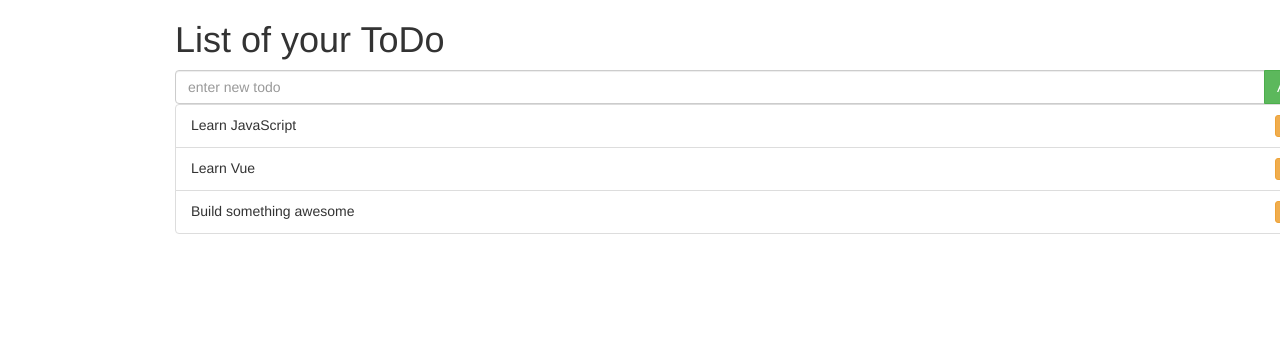
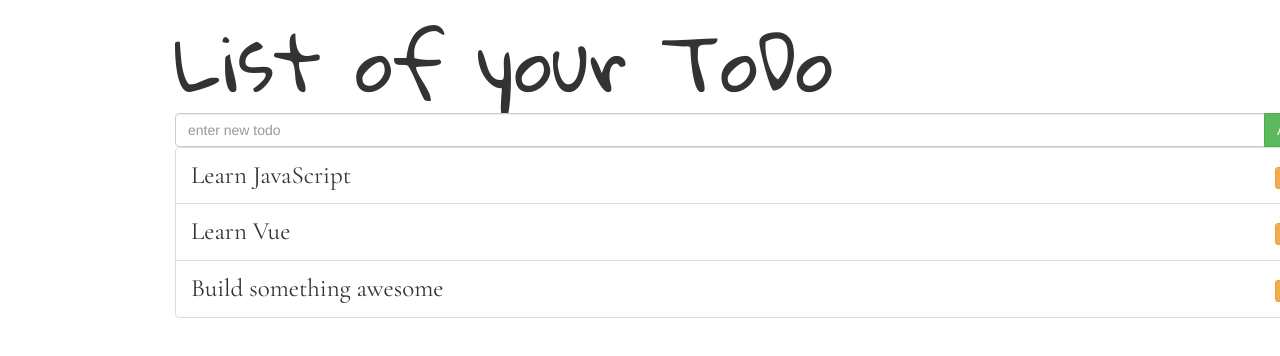
Before and after one commit to pospieszja/FunWithVue, a plain HTML site: page index.html in a window 1280 px wide. Shown: the top 356 px of the page. Drawn offline with nearby package versions, Linux system fonts and the light colour scheme.

Commit message:
Add google fonts

```diff
--- a/css/style.css
+++ b/css/style.css
@@ -3,3 +3,13 @@ html {
     display: block;
     margin: 0 auto;
 }
+
+h1 {
+    font-family: 'Gloria Hallelujah';
+    font-size: 75px;
+}
+
+li {
+    font-family: 'Cormorant Garamond', serif;
+    font-size: 25px;
+}
--- a/index.html
+++ b/index.html
@@ -8,6 +8,8 @@
     <!-- Latest compiled and minified CSS -->
     <link rel="stylesheet" href="https://maxcdn.bootstrapcdn.com/bootstrap/3.3.7/css/bootstrap.min.css" integrity="sha384-BVYiiSIFeK1dGmJRAkycuHAHRg32OmUcww7on3RYdg4Va+PmSTsz/K68vbdEjh4u"
         crossorigin="anonymous">
+    <link href="https://fonts.googleapis.com/css?family=Gloria+Hallelujah" rel="stylesheet">
+    <link href="https://fonts.googleapis.com/css?family=Cormorant+Garamond" rel="stylesheet">
     <link href="css/style.css" rel="stylesheet">
 </head>
 
```
